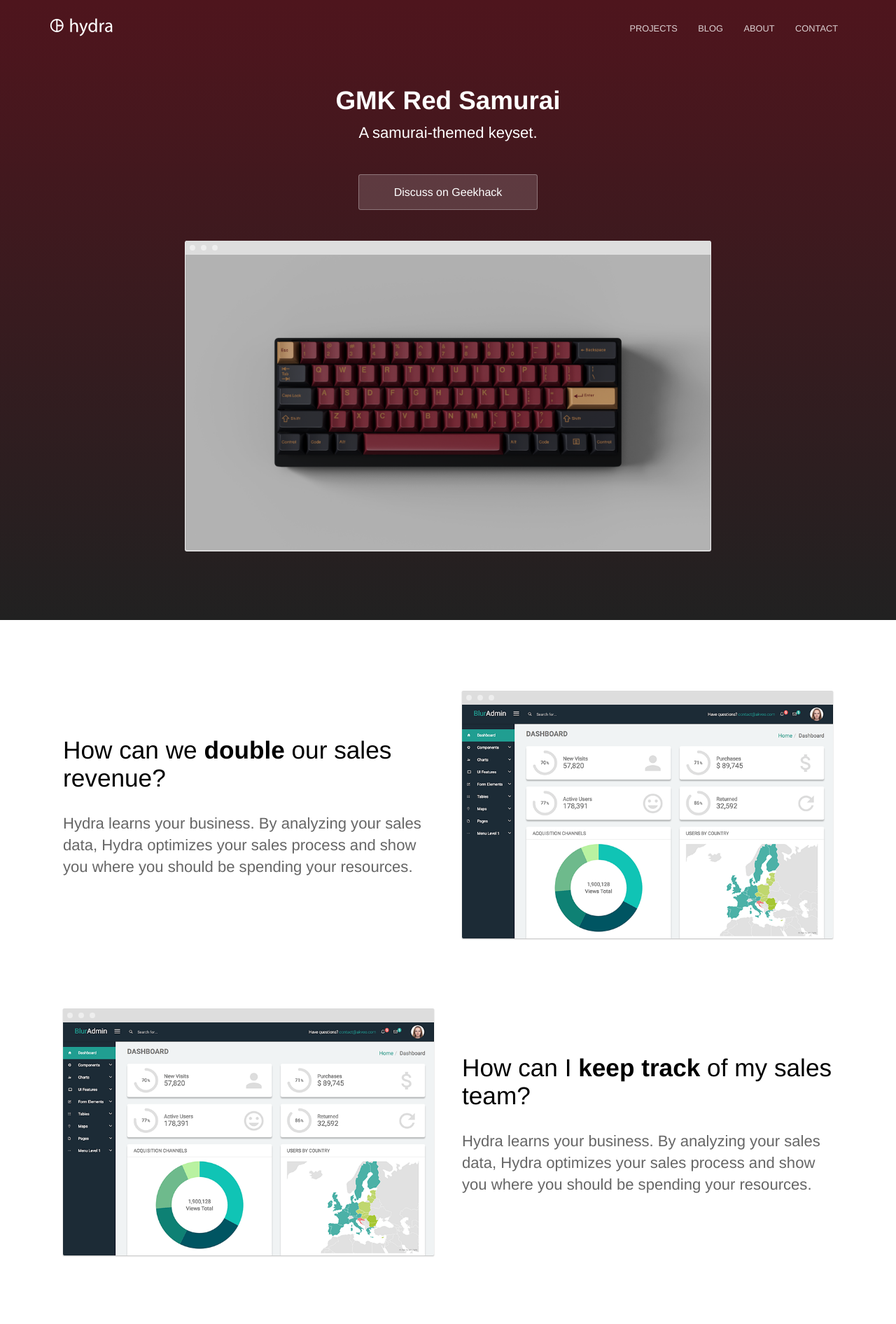
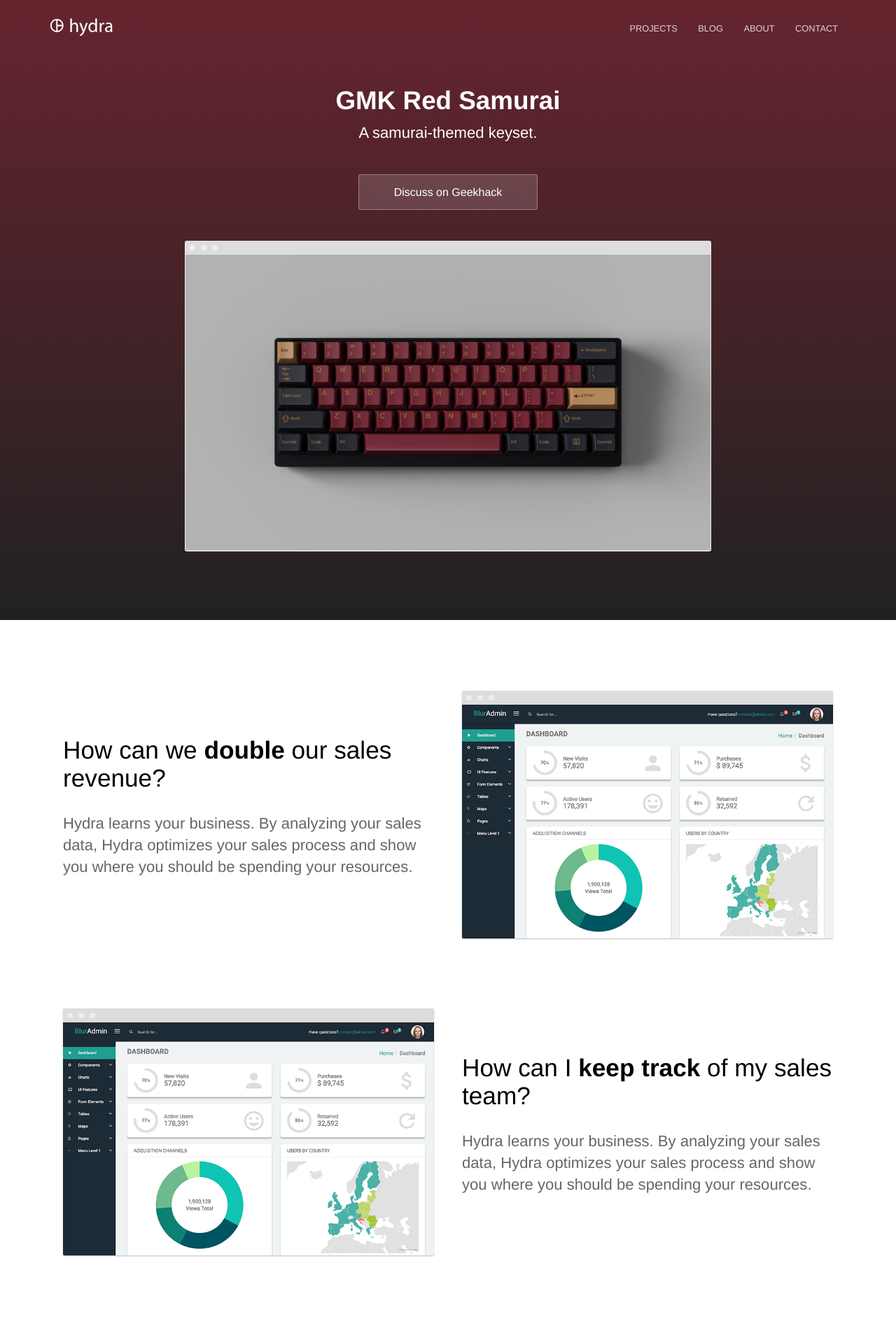
Before and after one commit to RedSunsRMK/redsunsrmk.github.io, a Jekyll site: the page built from index.html, in a window 1280 px wide. Shown: the top 1892 px of the page at 70% size. Built offline with Jekyll 4.4.1, drawn with Linux system fonts in a browser that asks for light colours.

Commit message:
Update variables.scss

```diff
--- a/_sass/variables.scss
+++ b/_sass/variables.scss
@@ -1,4 +1,4 @@
-$brand-color: #4E151D;
+$brand-color: #64242E;
 $secondary-brand-color: #212121;
 $middle-gradient-color: mix($brand-color, $secondary-brand-color, 95%);
 
```
